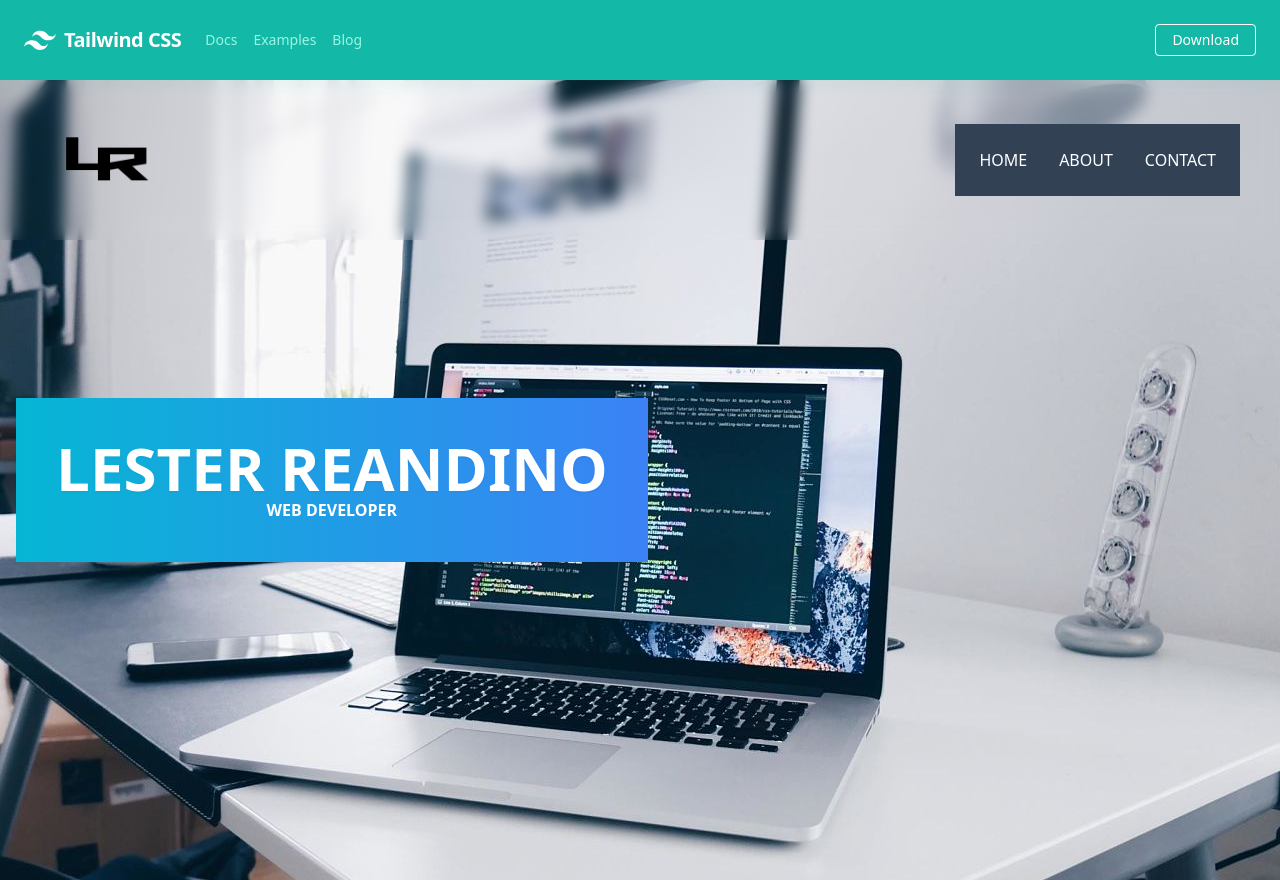
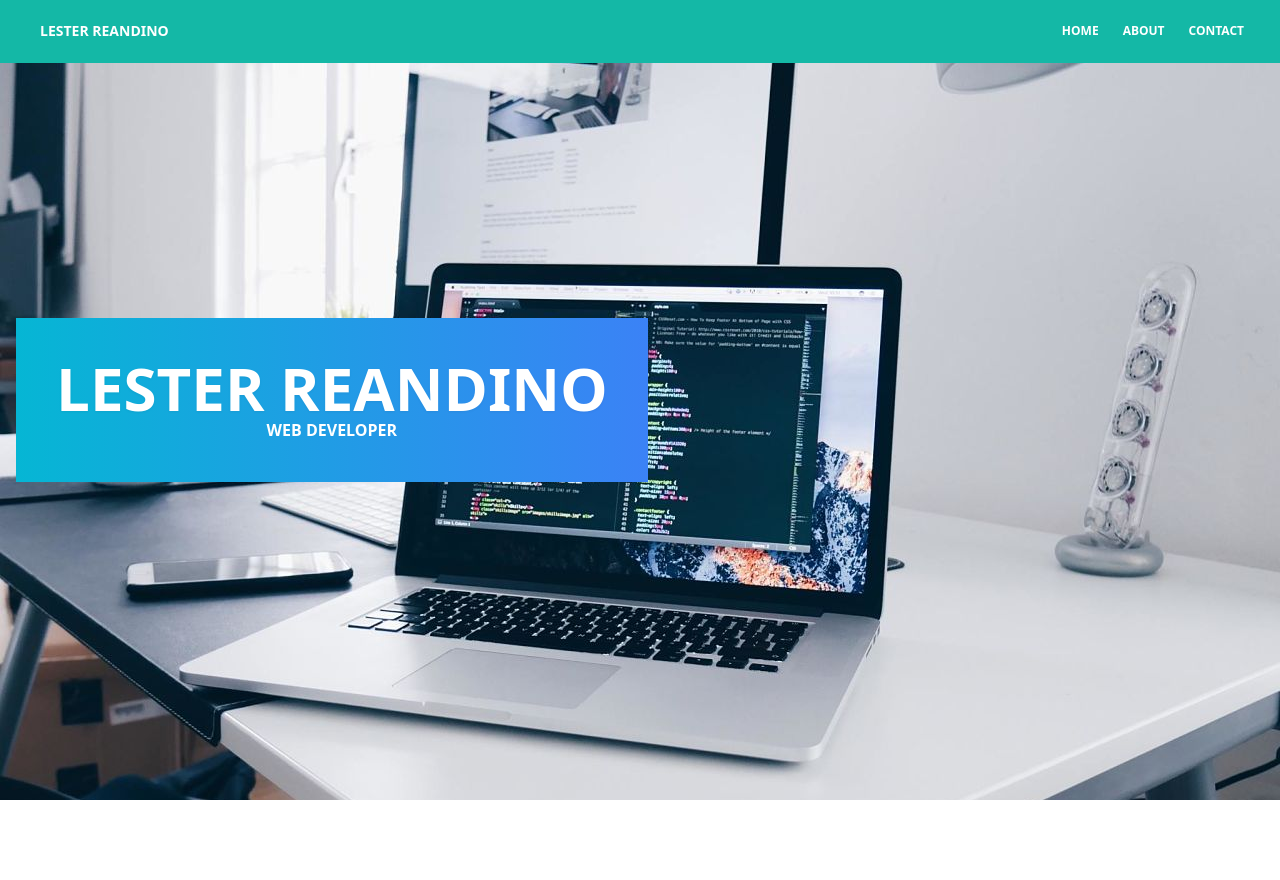
Before and after one commit to lhes23/my-portfolio, a React (Create React App) app: page / in a window 1280 px wide. After the commit the page ends 800 px from the top, so only its background shows below. Built offline with nearby package versions, Linux system fonts and the light colour scheme.

Commit message:
added MainNav

```diff
--- a/src/components/Header.js
+++ b/src/components/Header.js
@@ -7,14 +7,14 @@
   return (
     <>
       <MainNav />
-      <div className="fixed w-full text-white flex justify-between p-10 items-center backdrop-blur">
+      {/* <div className="fixed w-full text-white flex justify-between p-10 items-center backdrop-blur">
         <div className="">
           <img src={logo} alt="" className="object-cover h-20 w-50" />
         </div>
         <nav className=" bg-slate-700">
           <MenuItems />
         </nav>
-      </div>
+      </div> */}
     </>
   );
 };
--- a/src/components/MainNav.js
+++ b/src/components/MainNav.js
@@ -1,62 +1,56 @@
 import React from "react";
+import logo from "../lr-logo.svg";
 
 const MainNav = () => {
   return (
-    <nav className="flex items-center justify-between flex-wrap bg-teal-500 p-6">
-      <div className="flex items-center flex-shrink-0 text-white mr-6">
-        <svg
-          className="fill-current h-8 w-8 mr-2"
-          width={54}
-          height={54}
-          viewBox="0 0 54 54"
-          xmlns="http://www.w3.org/2000/svg"
+    <nav className="fixed w-full flex flex-wrap items-center justify-between px-2 py-3 bg-teal-500 mb-3 bg-black/40">
+      <div className="container px-4 mx-auto flex flex-wrap items-center justify-between">
+        <div className="w-full relative flex justify-between lg:w-auto  px-4 lg:static lg:block lg:justify-start">
+          <a
+            className="text-sm font-bold leading-relaxed inline-block mr-4 py-2 whitespace-nowrap uppercase text-white"
+            href="#pablo"
           >
-          <path d="M13.5 22.1c1.8-7.2 6.3-10.8 13.5-10.8 10.8 0 12.15 8.1 17.55 9.45 3.6.9 6.75-.45 9.45-4.05-1.8 7.2-6.3 10.8-13.5 10.8-10.8 0-12.15-8.1-17.55-9.45-3.6-.9-6.75.45-9.45 4.05zM0 38.3c1.8-7.2 6.3-10.8 13.5-10.8 10.8 0 12.15 8.1 17.55 9.45 3.6.9 6.75-.45 9.45-4.05-1.8 7.2-6.3 10.8-13.5 10.8-10.8 0-12.15-8.1-17.55-9.45-3.6-.9-6.75.45-9.45 4.05z" />
-        </svg>
-        <span className="font-semibold text-xl tracking-tight">
-          Tailwind CSS
-        </span>
-      </div>
-      <div className="block lg:hidden">
-        <button className="flex items-center px-3 py-2 border rounded text-teal-200 border-teal-400 hover:text-white hover:border-white">
-          <svg
-            className="fill-current h-3 w-3"
-            viewBox="0 0 20 20"
-            xmlns="http://www.w3.org/2000/svg"
+            Lester Reandino
+          </a>
+          <button
+            className="cursor-pointer text-xl leading-none px-3 py-1 border border-solid border-transparent rounded bg-transparent block lg:hidden outline-none focus:outline-none"
+            type="button"
           >
-            <title>Menu</title>
-            <path d="M0 3h20v2H0V3zm0 6h20v2H0V9zm0 6h20v2H0v-2z" />
-          </svg>
+            <span className="block relative w-6 h-px rounded-sm bg-white"></span>
+            <span className="block relative w-6 h-px rounded-sm bg-white mt-1"></span>
+            <span className="block relative w-6 h-px rounded-sm bg-white mt-1"></span>
           </button>
         </div>
-      <div className="w-full block flex-grow lg:flex lg:items-center lg:w-auto">
-        <div className="text-sm lg:flex-grow">
+        <div
+          className="lg:flex flex-grow items-center"
+          id="example-navbar-warning"
+        >
+          <ul className="flex flex-col lg:flex-row list-none ml-auto">
+            <li className="nav-item">
               <a
-            href="#responsive-header"
-            className="block mt-4 lg:inline-block lg:mt-0 text-teal-200 hover:text-white mr-4"
+                className="px-3 py-2 flex items-center text-xs uppercase font-bold leading-snug text-white hover:opacity-75"
+                href="#pablo"
               >
-            Docs
+                Home
               </a>
+            </li>
+            <li className="nav-item">
               <a
-            href="#responsive-header"
-            className="block mt-4 lg:inline-block lg:mt-0 text-teal-200 hover:text-white mr-4"
+                className="px-3 py-2 flex items-center text-xs uppercase font-bold leading-snug text-white hover:opacity-75"
+                href="#pablo"
               >
-            Examples
+                About
               </a>
+            </li>
+            <li className="nav-item">
               <a
-            href="#responsive-header"
-            className="block mt-4 lg:inline-block lg:mt-0 text-teal-200 hover:text-white"
+                className="px-3 py-2 flex items-center text-xs uppercase font-bold leading-snug text-white hover:opacity-75"
+                href="#pablo"
               >
-            Blog
+                Contact
               </a>
-        </div>
-        <div>
-          <a
-            href="#"
-            className="inline-block text-sm px-4 py-2 leading-none border rounded text-white border-white hover:border-transparent hover:text-teal-500 hover:bg-white mt-4 lg:mt-0"
-          >
-            Download
-          </a>
+            </li>
+          </ul>
         </div>
       </div>
     </nav>
```
Lines whose indentation alone changed are shown as unchanged.
